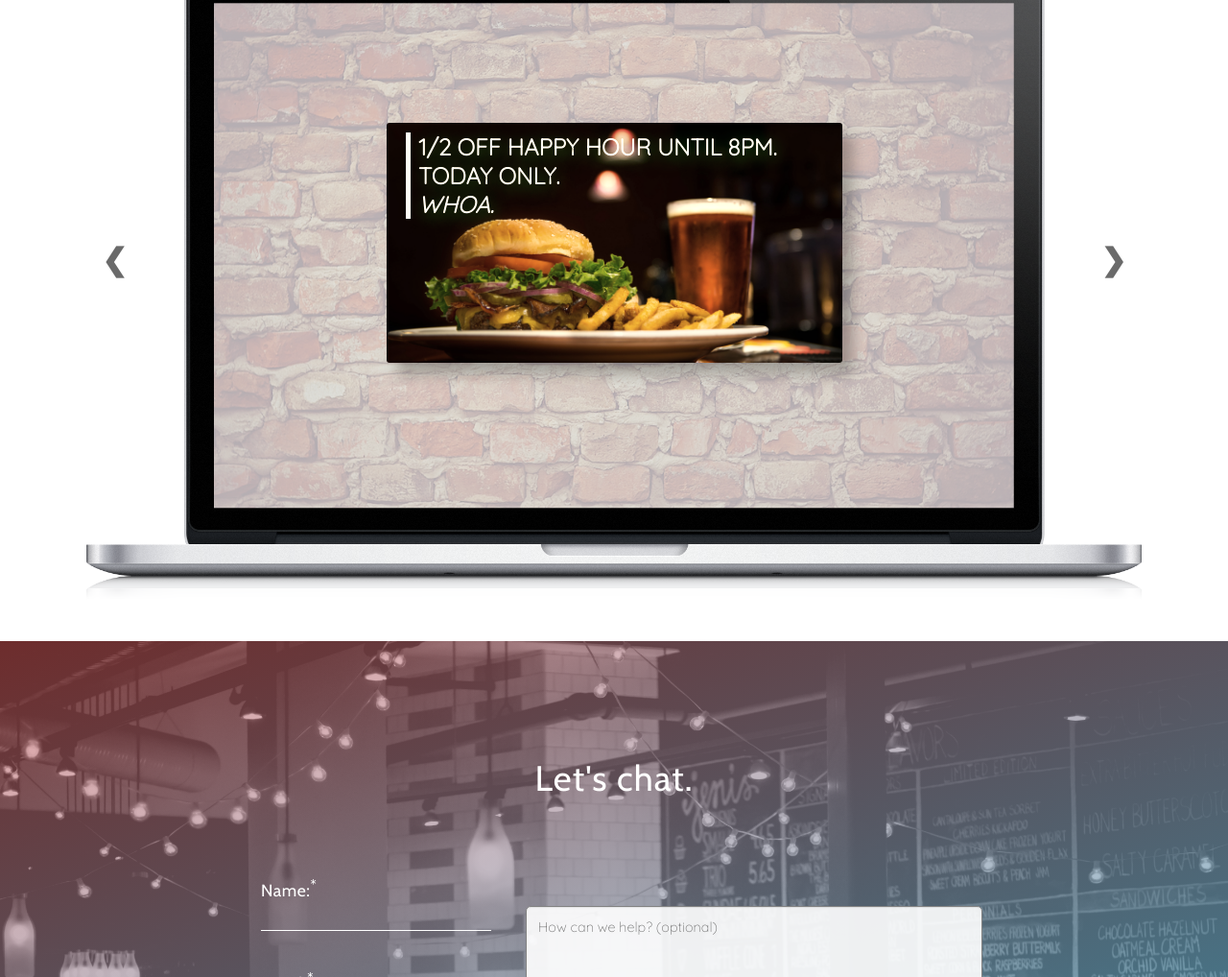
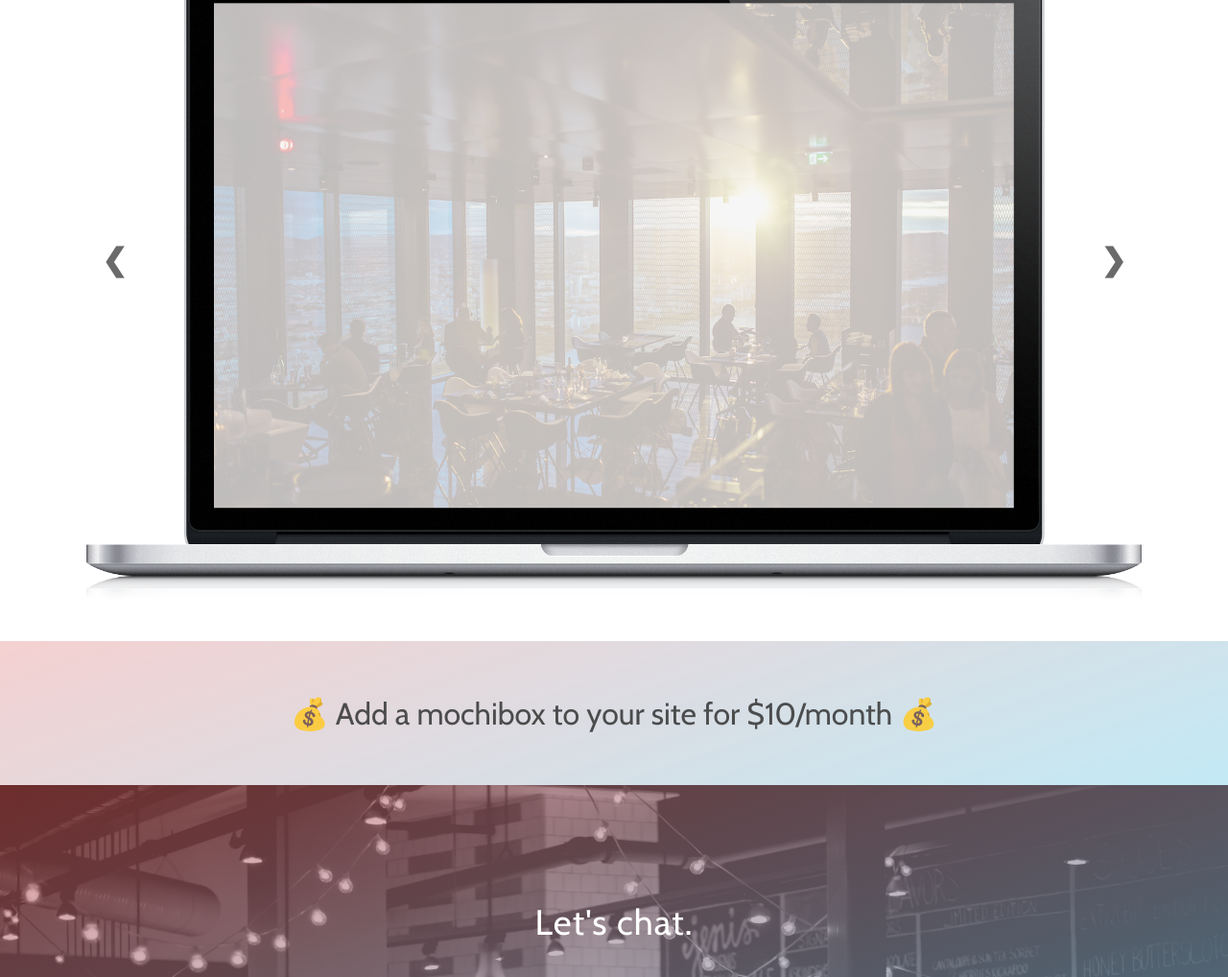
Before and after one commit to andrewheekin/mochi, a website built with webpack: page index.html in a window 1280 px wide. Shown: the part 1352-2370 px from the top of the page at 96% size. Built offline with nearby package versions, Linux system fonts and the light colour scheme.

Commit message:
pricing section

```diff
--- a/css/style.css
+++ b/css/style.css
@@ -737,6 +737,24 @@ h3#submit-button:focus {
   top: 18px;
 }
 
+#pricing {
+  width: 100%;
+  height: 150px;
+  box-sizing: border-box;
+  text-align: center;
+  display: flex;
+  align-items: center;
+  justify-content: center;
+  position: relative;
+  background: linear-gradient(-19deg, rgba(69, 189, 225, 0.33), rgba(214, 70, 70, 0.25));
+  /*, linear-gradient(180deg, black, white 2%)*/
+}
+
+.pricing-text {
+  font-size: 2em;
+  color: rgba(51, 51, 51, 0.85);
+}
+
 
 /*END SLIDESHOW*/
 
--- a/index.html
+++ b/index.html
@@ -12,6 +12,7 @@
     <title>Mochi - customer alerts</title>
   </head>
   <body>
+
     <div class="main-img">
       <nav id="navbar" class="navbar">
         <div id="nav-holder" class="nav-holder">
@@ -21,7 +22,7 @@
           <a class="nav-item" style="right:29%" href="#description-section">
             <h3 class="nav-item">About</h3>
           </a>
-          <a class="nav-item" style="right:21%" href="#">
+          <a class="nav-item" style="right:21%" href="#pricing">
             <h3 class="nav-item">Pricing</h3>
           </a>
           <a class="learn-more" href="#signup">
@@ -40,6 +41,7 @@
         <i class="fa fa-chevron-down chevron-down"></i>
       </a>
     </div>
+
     <div id="description-section">
       <div class="description-section-text"><b>Make announcements</b> and <b>update specials</b> on your restaurant's website <b>as often as you want</b> with a mochibox.</div>
       <div class="why-mochi">
@@ -91,6 +93,10 @@
         <span id="dot2" class="dot"></span>
         <span id="dot3" class="dot"></span>
       </div>
+    </div>
+
+    <div id="pricing">
+      <div class="pricing-text">&#128176; Add a mochibox to your site for $10/month &#128176;</div>
     </div>
 
     <div id="signup">
--- a/js/popupExample.js
+++ b/js/popupExample.js
@@ -13,9 +13,9 @@ $id('slideshow-container').onmouseout = () => paused = false;
 
 let slideIndex = 1;
 showSlides(slideIndex);
-// let si = setInterval(() => {
-//   if (!paused) showSlides(slideIndex += 1)
-// }, 3000);
+let si = setInterval(() => {
+  if (!paused) showSlides(slideIndex += 1)
+}, 3000);
 
 function plusSlides(n) {
   showSlides(slideIndex += n);
```
